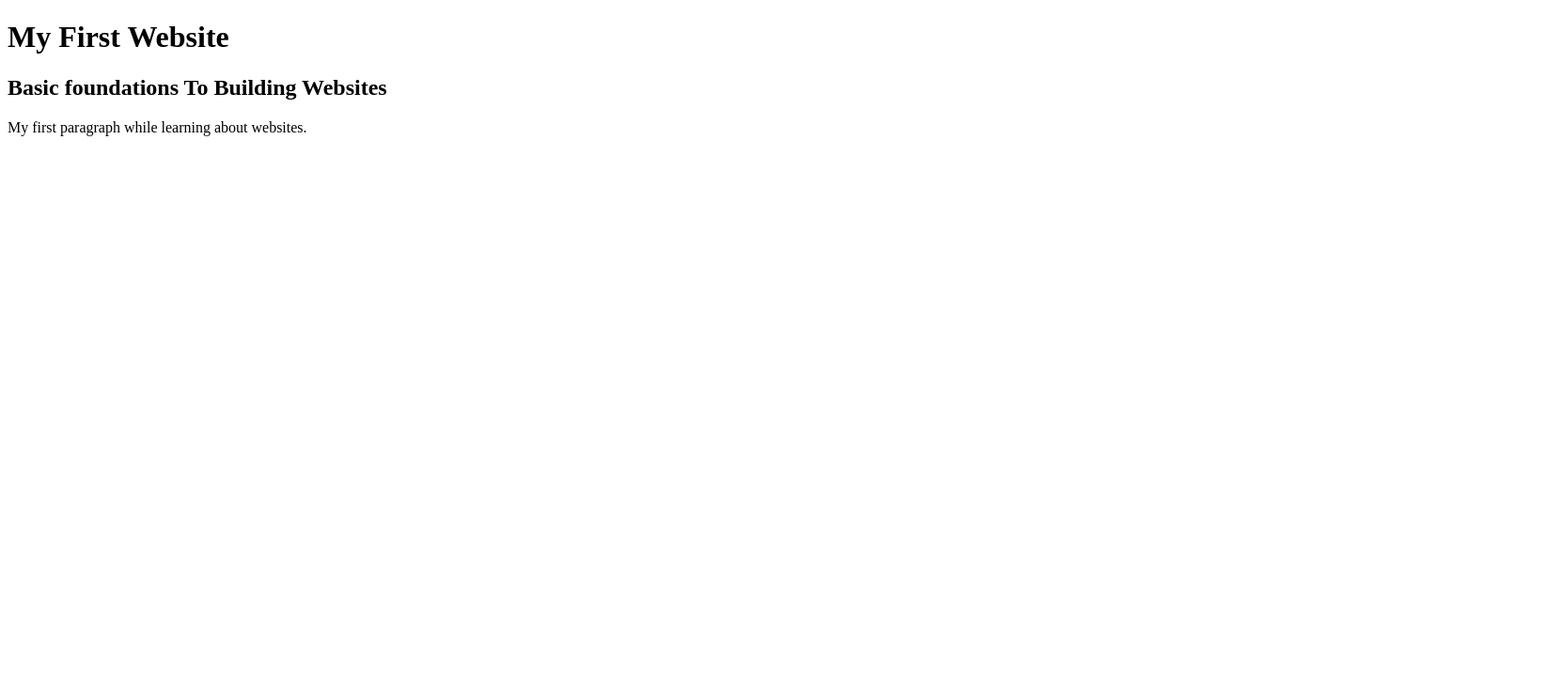
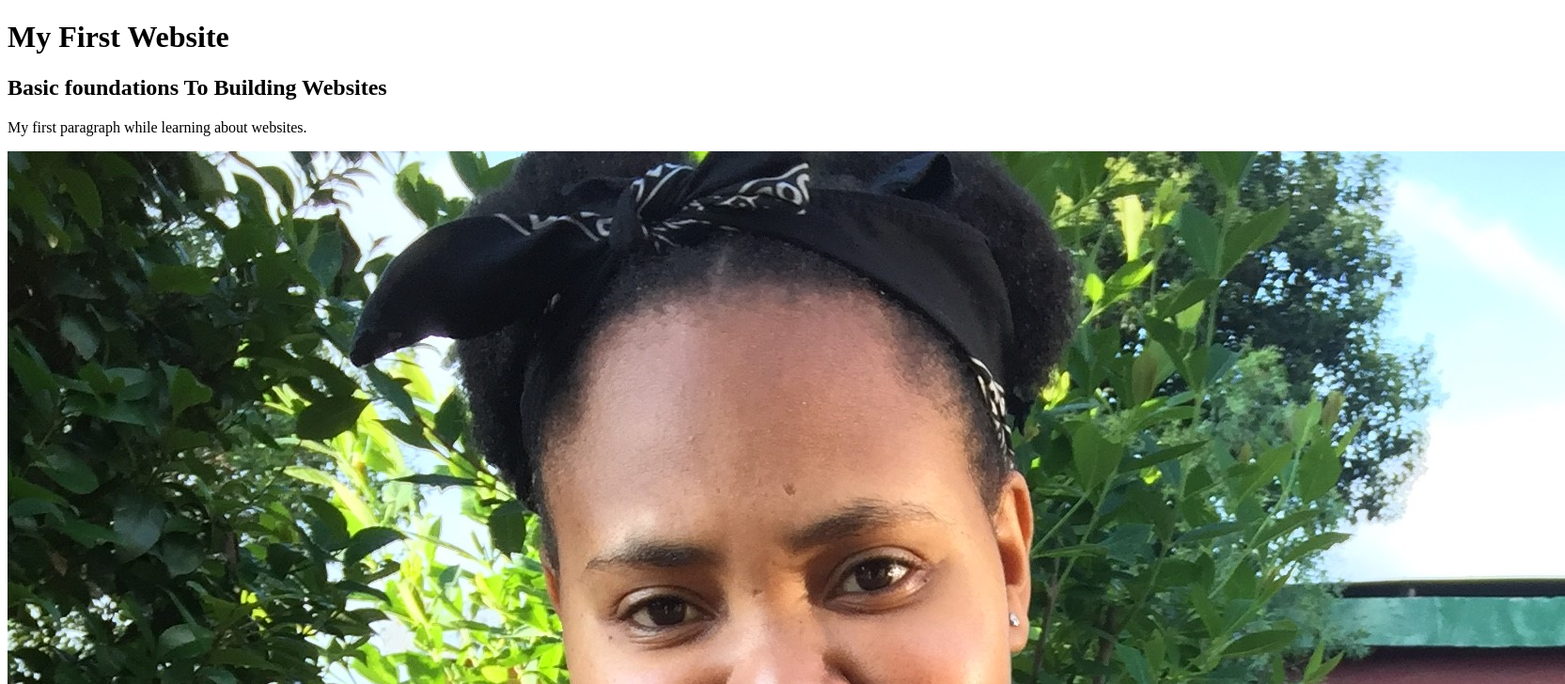
Before and after one commit to Mmamolemo/First-ever-website, a plain HTML site: page index.html in a window 1280 px wide. Shown: the top 728 px of the page at 94% size, 1665 px wide, since content can reach past the window. Drawn offline with Linux system fonts and the light colour scheme.

Commit message:
added image making use of <img> tag, scr and alt

```diff
--- a/index.html
+++ b/index.html
@@ -10,6 +10,7 @@
 <h2> Basic foundations To Building Websites</h2>
 
 <p>My first paragraph while learning about websites.</p>
+<img src="images/n.jpg" alt="picture" />
 
 </body>
 </html>
```
Also changed, not shown: images/n.JPG (added).
